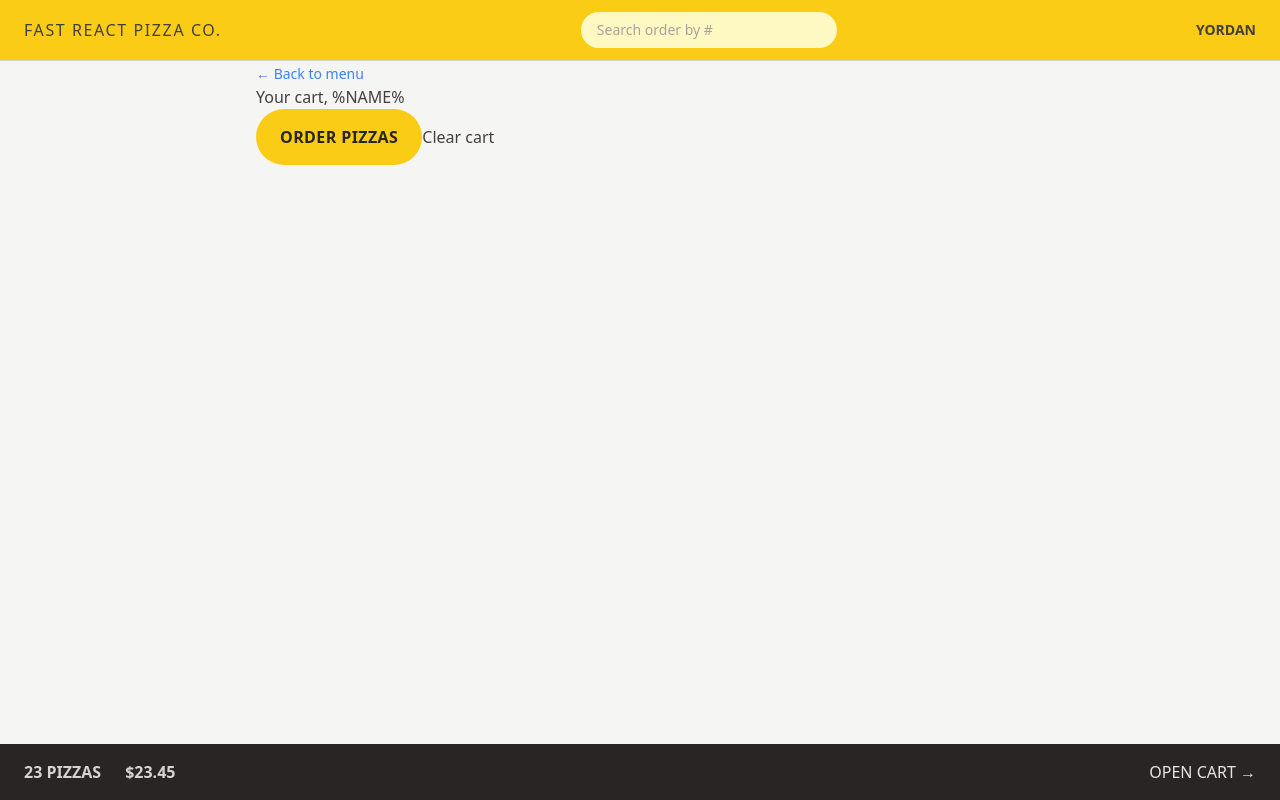
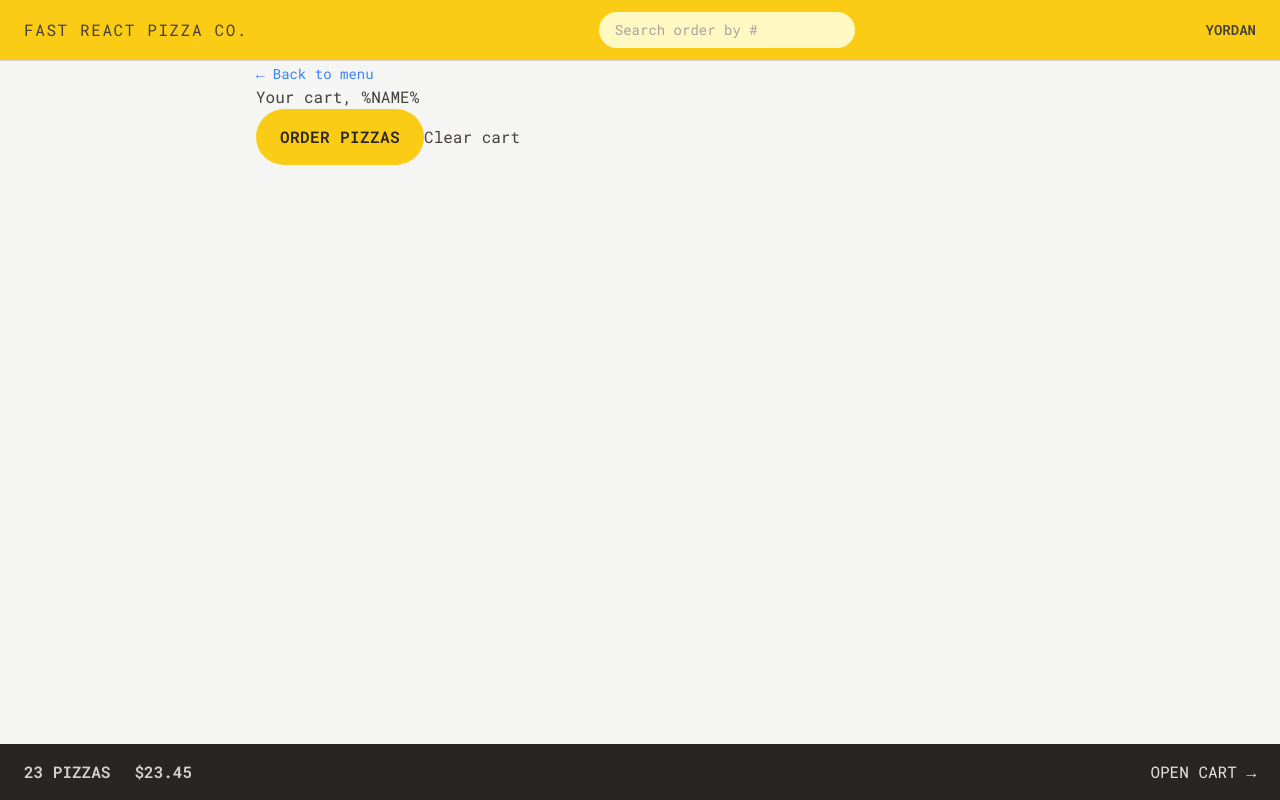
Before and after one commit to yordan-gergov01/Fast-React-Pizza, a React (Vite) app: page /cart in a window 1280 px wide. Built offline with nearby package versions, Linux system fonts and the light colour scheme.

Commit message:
styling the menu

```diff
--- a/index.html
+++ b/index.html
@@ -4,6 +4,13 @@
     <meta charset="UTF-8" />
     <link rel="icon" type="image/svg+xml" href="/vite.svg" />
     <meta name="viewport" content="width=device-width, initial-scale=1.0" />
+    <link rel="preconnect" href="https://fonts.googleapis.com" crossorigin />
+    <link rel="preconnect" href="https://fotns.gstatic.com" crossorigin />
+    <link
+      href="https://fonts.googleapis.com/css2?family=Roboto+Mono:wght@300;400;500;600;700&display=swap"
+      rel="stylesheet"
+    />
+
     <title>Vite + React</title>
   </head>
   <body class="bg-stone-100 text-stone-700">
--- a/src/features/cart/Cart.jsx
+++ b/src/features/cart/Cart.jsx
@@ -35,7 +35,9 @@ function Cart() {
       <h2>Your cart, %NAME%</h2>
 
       <div>
-        <Button to="/order/new">Order pizzas</Button>
+        <Button to="/order/new" type="primary">
+          Order pizzas
+        </Button>
         <button>Clear cart</button>
       </div>
     </div>
--- a/src/features/menu/Menu.jsx
+++ b/src/features/menu/Menu.jsx
@@ -5,7 +5,7 @@ import MenuItem from "./MenuItem";
 function Menu() {
   const menu = useLoaderData();
   return (
-    <ul>
+    <ul className="divide-y divide-stone-200 px-2">
       {menu.map((pizza) => (
         <MenuItem pizza={pizza} key={pizza.id} />
       ))}
--- a/src/features/menu/MenuItem.jsx
+++ b/src/features/menu/MenuItem.jsx
@@ -1,16 +1,31 @@
 import { formatCurrency } from "../../utils/helpers";
+import Button from "../../ui/Button";
 
 function MenuItem({ pizza }) {
   const { id, name, unitPrice, ingredients, soldOut, imageUrl } = pizza;
 
   return (
-    <li>
-      <img src={imageUrl} alt={name} />
-      <div>
-        <p>{name}</p>
-        <p>{ingredients.join(", ")}</p>
-        <div>
-          {!soldOut ? <p>{formatCurrency(unitPrice)}</p> : <p>Sold out</p>}
+    <li className="flex gap-4 py-2">
+      <img
+        src={imageUrl}
+        alt={name}
+        className={`h-24 ${soldOut ? "opacity-70 grayscale" : ""}`}
+      />
+      <div className="flex grow flex-col pt-0.5">
+        <p className="font-medium">{name}</p>
+        <p className="text-sm capitalize italic text-stone-500">
+          {ingredients.join(", ")}
+        </p>
+        <div className="mt-auto flex items-center justify-between">
+          {!soldOut ? (
+            <p className="text-sm">{formatCurrency(unitPrice)}</p>
+          ) : (
+            <p className="text-sm font-medium uppercase text-stone-500">
+              Sold out
+            </p>
+          )}
+
+          <Button type="small">Add to cart</Button>
         </div>
       </div>
     </li>
--- a/src/features/order/CreateOrder.jsx
+++ b/src/features/order/CreateOrder.jsx
@@ -80,7 +80,7 @@ function CreateOrder() {
 
         <div>
           <input type="hidden" name="cart" value={JSON.stringify(cart)} />
-          <Button disabled={isSubmitting}>
+          <Button disabled={isSubmitting} type="primary">
             {isSubmitting ? "Placing order..." : "Order now"}
           </Button>
         </div>
--- a/src/features/user/CreateUser.jsx
+++ b/src/features/user/CreateUser.jsx
@@ -24,7 +24,7 @@ function CreateUser() {
 
       {username !== "" && (
         <div>
-          <Button>Start ordering</Button>
+          <Button type="primary">Start ordering</Button>
         </div>
       )}
     </form>
--- a/src/ui/Button.jsx
+++ b/src/ui/Button.jsx
@@ -1,18 +1,23 @@
 import { Link } from "react-router-dom";
 
-function Button({ children, disabled, to }) {
-  const className =
-    "inline-block rounded-full bg-yellow-400 px-4 py-3 font-semibold uppercase tracking-wide text-stone-800 transition-colors duration-300 hover:bg-yellow-300 focus:bg-yellow-300 focus:outline-none focus:ring focus:ring-yellow-300 focus:ring-offset-2 disabled:cursor-not-allowed sm:px-6 sm:py-4";
+function Button({ children, disabled, to, type }) {
+  const base =
+    "inline-block rounded-full bg-yellow-400 font-semibold uppercase tracking-wide text-stone-800 transition-colors duration-300 hover:bg-yellow-300 focus:bg-yellow-300 focus:outline-none focus:ring focus:ring-yellow-300 focus:ring-offset-2 disabled:cursor-not-allowed ";
+
+  const styles = {
+    primary: base + " px-4 py-3 md:px-6 md:py-4",
+    small: base + " px-4 py-2 md:px-5 md:py-2.5 text-xs",
+  };
 
   if (to)
     return (
-      <Link to={to} className={className}>
+      <Link to={to} className={styles[type]}>
         {children}
       </Link>
     );
 
   return (
-    <button disabled={disabled} className={className}>
+    <button disabled={disabled} className={styles[type]}>
       {children}
     </button>
   );
--- a/tailwind.config.js
+++ b/tailwind.config.js
@@ -2,7 +2,17 @@
 export default {
   content: ["./index.html", "./src/**/*.{js,ts,jsx,tsx}"],
   theme: {
-    extend: {},
+    fontFamily: {
+      sans: "Roboto Mono, monospace",
+    },
+    extend: {
+      fontSize: {
+        huge: ["80rem", { lineHeight: "1" }],
+      },
+      height: {
+        screen: "100dvh",
+      },
+    },
   },
   plugins: [],
 };
```
